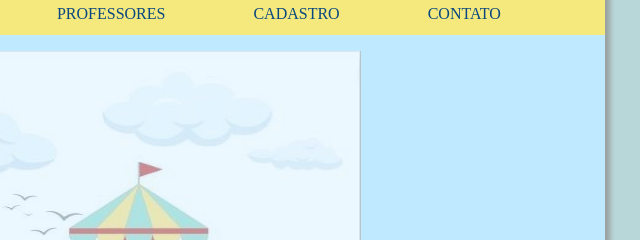
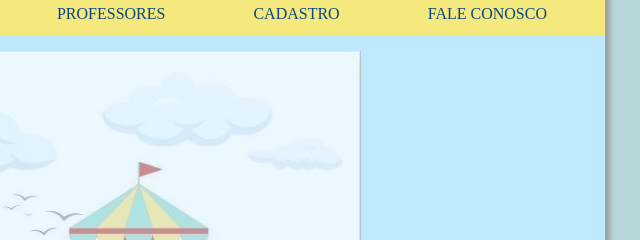
Before and after one commit to AntonioCarlos17/Escola_base, a plain HTML site: page index.html in a window 1280 px wide. Shown: the top 240 px of the page, 373-1013 px from the left. Drawn offline with Linux system fonts and the light colour scheme.

Commit message:
FALE CONOSCO

```diff
--- a/index.html
+++ b/index.html
@@ -15,7 +15,7 @@
         <a href="boletins.html"><li>BOLETINS</li></a>
         <a href="professores.html"><li>PROFESSORES</li></a>
         <a href="cadastro.html"><li>CADASTRO</li></a>
-        <a href="contato.html"><li>CONTATO</li></a>
+        <a href="contato.html"><li>FALE CONOSCO</li></a>
         </ul>
     </div>
 <div id="logo">
```
